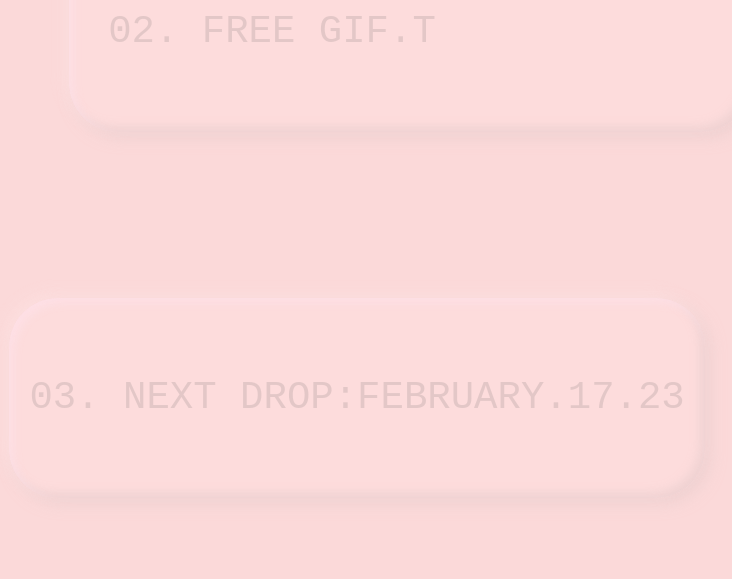
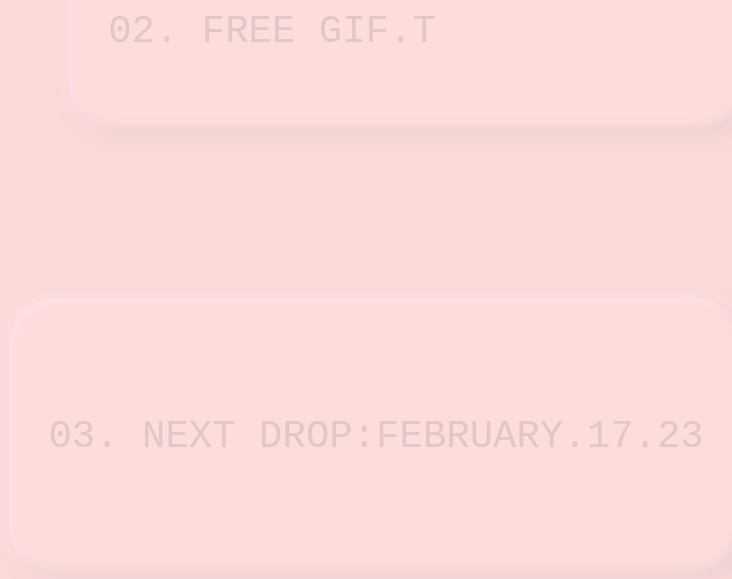
Before and after one commit to trustxone/perception, a plain HTML site: page products.html in a window 1280 px wide. Shown: the part 1087-1666 px from the top of the page, without its empty margins (411-1143 px from the left). Drawn offline with Linux system fonts and the light colour scheme.

Commit message:
Add files via upload

```diff
--- a/products.html
+++ b/products.html
@@ -24,6 +24,8 @@ margin-right:3%;
   color: rgba(96, 96, 96, 0.16);
   padding-top:1em;
   padding-bottom:1em;
+  padding-left:1em;
+  padding-right:1em;
 }
 .text:hover {
   color:rgb(192, 237, 255);
@@ -70,7 +72,7 @@ margin-right:3%;
   margin-right:3%;
   margin-top: 1.5em;
   margin-bottom: 2em;
-  padding-right: 7.5em;
+  padding-right: 8em;
   padding-top: 2em;
   padding-bottom:2em;
   padding-left: 1em;
@@ -136,9 +138,8 @@ font-size: 1.75em;
   margin-bottom: 2em;
   margin-left:3%;
   margin-right:3%;
-  padding:20px;
-  padding-top: 1em;
-  padding-bottom:1em;
+  padding-top: 2em;
+  padding-bottom:2em;
 }
 #drop02button:hover{
   background: rgba(236, 202, 202, 0.16);
```
